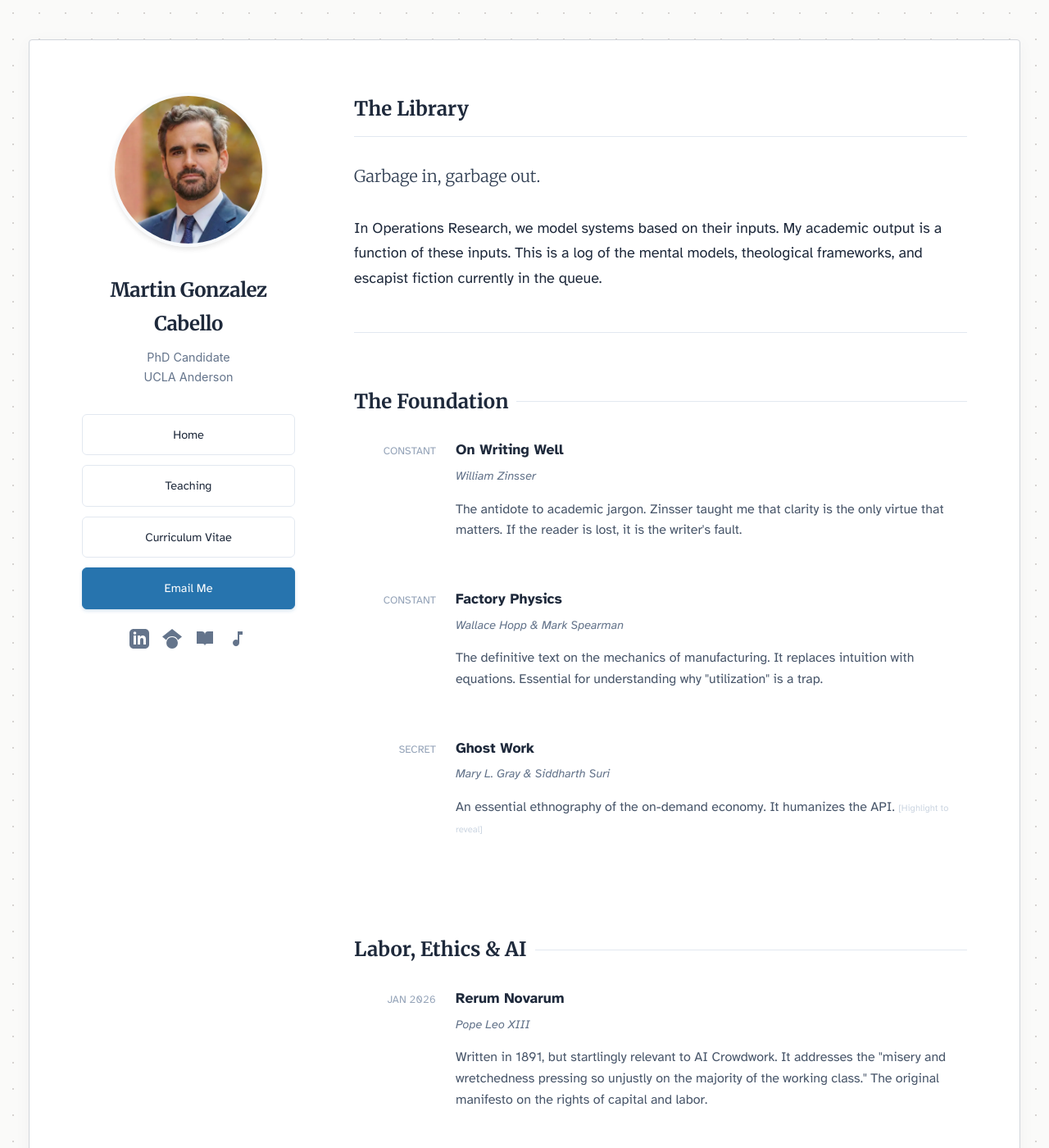
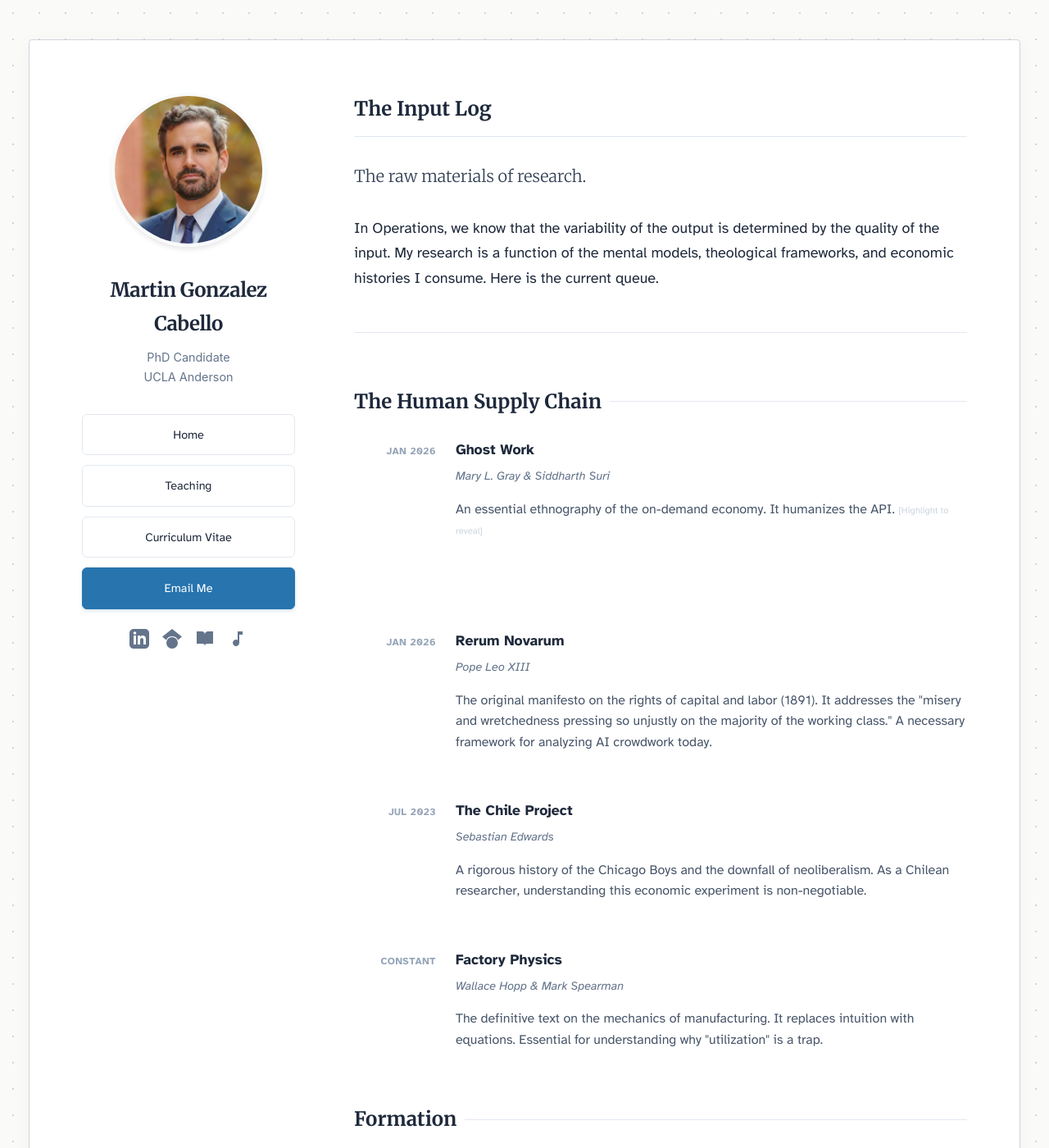
Before and after one commit to martins73/research-site, a Jekyll site: the page built from library.html, in a window 1280 px wide and 1400 px high. Shown: the whole window at 82% size. Built offline with Jekyll 4.4.1, drawn with Linux system fonts in a browser that asks for light colours; some of the changed text lies outside the part shown.

Commit message:
Refactor library.html with updated book details
Updated book metadata and descriptions in library.html. Adjusted styles and removed unnecessary comments.

```diff
--- a/library.html
+++ b/library.html
@@ -38,17 +38,18 @@ active_page: library
 
     .book-item {
         display: grid;
-        grid-template-columns: 100px 1fr; /* Space for date/rating */
+        grid-template-columns: 100px 1fr; /* Space for date badge */
         gap: 1.5rem;
         align-items: baseline;
     }
 
     .book-meta {
         text-align: right;
-        font-size: 0.8rem;
+        font-size: 0.75rem;
         color: #94a3b8;
-        font-feature-settings: "tnum";
-        font-weight: 500;
+        font-weight: 700;
+        text-transform: uppercase;
+        letter-spacing: 0.5px;
     }
 
     .book-content {
@@ -77,11 +78,7 @@ active_page: library
         line-height: 1.6;
     }
 
-    /* RATING STARS (Pure CSS) */
-    .stars { color: #e2e8f0; letter-spacing: -2px; }
-    .stars.gold { color: #D97706; }
-
-    /* THE INVISIBLE INK STYLE (Easter Egg) */
+    /* INVISIBLE INK STYLE */
     .ghost-text {
         color: var(--bg-paper); /* Matches background (Invisible) */
         font-size: 0.9rem;
@@ -93,24 +90,46 @@ active_page: library
         color: #cbd5e1;
         font-size: 0.7rem;
     }
-    /* When highlighted, the browser default selection color makes it readable */
 </style>
 
 <section>
     <div class="library-intro">
-        <h2>The Library</h2>
-        <p class="lead">Garbage in, garbage out.</p>
-        <p>In Operations Research, we model systems based on their inputs. My academic output is a function of these inputs. This is a log of the mental models, theological frameworks, and escapist fiction currently in the queue.</p>
+        <h2>The Input Log</h2>
+        <p class="lead">The raw materials of research.</p>
+        <p>In Operations, we know that the variability of the output is determined by the quality of the input. My research is a function of the mental models, theological frameworks, and economic histories I consume. Here is the current queue.</p>
     </div>
 
-    <h3 class="bookshelf-title">The Foundation</h3>
+    <h3 class="bookshelf-title">The Human Supply Chain</h3>
     <div class="book-grid">
         <div class="book-item">
-            <div class="book-meta">CONSTANT</div>
+            <div class="book-meta">JAN 2026</div>
             <div class="book-content">
-                <span class="book-title">On Writing Well</span>
-                <span class="book-author">William Zinsser</span>
-                <p class="book-comment">The antidote to academic jargon. Zinsser taught me that clarity is the only virtue that matters. If the reader is lost, it is the writer's fault.</p>
+                <span class="book-title">Ghost Work</span>
+                <span class="book-author">Mary L. Gray & Siddharth Suri</span>
+                <p class="book-comment">
+                    An essential ethnography of the on-demand economy. It humanizes the API.
+                    <span class="ghost-text">
+                        [SECRET LOG: Cyberpunk 2077 is the ultimate case study in supply chain failure. They released a beta product to meet a quarterly target. It is a warning: When you treat humans as components, the system glitches. Also, the story is a masterpiece.]
+                    </span>
+                </p>
+            </div>
+        </div>
+
+        <div class="book-item">
+            <div class="book-meta">JAN 2026</div>
+            <div class="book-content">
+                <span class="book-title">Rerum Novarum</span>
+                <span class="book-author">Pope Leo XIII</span>
+                <p class="book-comment">The original manifesto on the rights of capital and labor (1891). It addresses the "misery and wretchedness pressing so unjustly on the majority of the working class." A necessary framework for analyzing AI crowdwork today.</p>
+            </div>
+        </div>
+
+        <div class="book-item">
+            <div class="book-meta">JUL 2023</div>
+            <div class="book-content">
+                <span class="book-title">The Chile Project</span>
+                <span class="book-author">Sebastian Edwards</span>
+                <p class="book-comment">A rigorous history of the Chicago Boys and the downfall of neoliberalism. As a Chilean researcher, understanding this economic experiment is non-negotiable.</p>
             </div>
         </div>
 
@@ -122,88 +141,34 @@ active_page: library
                 <p class="book-comment">The definitive text on the mechanics of manufacturing. It replaces intuition with equations. Essential for understanding why "utilization" is a trap.</p>
             </div>
         </div>
-
-        <div class="book-item">
-            <div class="book-meta">SECRET</div>
-            <div class="book-content">
-                <span class="book-title">Ghost Work</span>
-                <span class="book-author">Mary L. Gray & Siddharth Suri</span>
-                <p class="book-comment">
-                    An essential ethnography of the on-demand economy. It humanizes the API.
-                    <span class="ghost-text">
-                        [SECRET LOG: Cyberpunk 2077 is the ultimate case study in supply chain failure. They released a beta product to meet a quarterly target. It is a warning: When you treat humans as components, the system glitches. Also, the story is a masterpiece.]
-                    </span>
-                </p>
-            </div>
-        </div>
     </div>
 
-    <h3 class="bookshelf-title">Labor, Ethics & AI</h3>
-    <div class="book-grid">
-
-        <div class="book-item">
-            <div class="book-meta">JAN 2026</div>
-            <div class="book-content">
-                <span class="book-title">Rerum Novarum</span>
-                <span class="book-author">Pope Leo XIII</span>
-                <p class="book-comment">Written in 1891, but startlingly relevant to AI Crowdwork. It addresses the "misery and wretchedness pressing so unjustly on the majority of the working class." The original manifesto on the rights of capital and labor.</p>
-            </div>
-        </div>
-
-        <div class="book-item">
-            <div class="book-meta">2024</div>
-            <div class="book-content">
-                <span class="book-title">Artificial Unintelligence</span>
-                <span class="book-author">Meredith Broussard</span>
-                <p class="book-comment">A critical look at "technochauvinism"—the belief that technology is always the solution. Essential reading for understanding the limits of the algorithms we build[cite: 26].</p>
-            </div>
-        </div>
-
-        <div class="book-item">
-            <div class="book-meta">2023</div>
-            <div class="book-content">
-                <span class="book-title">The Chile Project</span>
-                <span class="book-author">Sebastian Edwards</span>
-                <p class="book-comment">A history of the Chicago Boys and the downfall of neoliberalism. Given my time at ACHS and my background, this is a necessary autopsy of an economic experiment.</p>
-            </div>
-        </div>
-
-        <div class="book-item">
-            <div class="book-meta">2024</div>
-            <div class="book-content">
-                <span class="book-title">Going Infinite</span>
-                <span class="book-author">Michael Lewis</span>
-                <p class="book-comment">The rise and fall of SBF. A case study in what happens when "Effective Altruism" meets zero internal controls.</p>
-            </div>
-        </div>
-    </div>
-
-    <h3 class="bookshelf-title">Theology & Formation</h3>
+    <h3 class="bookshelf-title">Formation</h3>
     <div class="book-grid">
         <div class="book-item">
             <div class="book-meta">JAN 2026</div>
             <div class="book-content">
                 <span class="book-title">Gay and Catholic</span>
                 <span class="book-author">Eve Tushnet</span>
-                <p class="book-comment">Accepting my sexuality and my faith.</p>
+                <p class="book-comment">Reading to better welcome friends into the Church with truth, love, and charity.</p>
             </div>
         </div>
 
         <div class="book-item">
-            <div class="book-meta">2025</div>
+            <div class="book-meta">SEP 2025</div>
             <div class="book-content">
                 <span class="book-title">Hannah's Children</span>
                 <span class="book-author">Catherine Pakaluk</span>
-                <p class="book-comment">"The women quietly defying the birth dearth." A data-driven look at large families in an era of decline. Resonates with our own chaotic household of four.</p>
+                <p class="book-comment">"The women quietly defying the birth dearth." A data-driven look at large families in an era of decline. Resonates deeply with our own chaotic household of four.</p>
             </div>
         </div>
 
         <div class="book-item">
-            <div class="book-meta">2023</div>
+            <div class="book-meta">CLASSIC</div>
             <div class="book-content">
-                <span class="book-title">The Whole-Brain Child</span>
-                <span class="book-author">Daniel J. Siegel</span>
-                <p class="book-comment">Trying to apply systems thinking to the most unpredictable system of all: a toddler's brain[cite: 14].</p>
+                <span class="book-title">Man's Search for Meaning</span>
+                <span class="book-author">Viktor Frankl</span>
+                <p class="book-comment">The ultimate argument that humans are not just "resources" to be optimized, but souls searching for purpose. A check against pure efficiency.</p>
             </div>
         </div>
     </div>
@@ -211,31 +176,21 @@ active_page: library
     <h3 class="bookshelf-title">Escapism</h3>
     <div class="book-grid">
         <div class="book-item">
-            <div class="book-meta">★★★★★</div>
+            <div class="book-meta">JAN 2026</div>
             <div class="book-content">
-                <span class="book-title">The Thursday Murder Club (Series)</span>
-                <span class="book-author">Richard Osman</span>
-                <p class="book-comment">My go-to palate cleanser. I've read <em>The Bullet That Missed</em> and <em>The Man Who Died Twice</em>. Perfect pacing, British humor, and a reminder that old age is not a decline.</p>
+                <span class="book-title">A Confederacy of Dunces</span>
+                <span class="book-author">John Kennedy Toole</span>
+                <p class="book-comment">Ignatius J. Reilly is the ultimate anti-hero. A tragicomedy I finally tackled to start the year.</p>
             </div>
         </div>
 
         <div class="book-item">
-            <div class="book-meta">CLASSIC</div>
+            <div class="book-meta">SERIES</div>
             <div class="book-content">
-                <span class="book-title">A Confederacy of Dunces</span>
-                <span class="book-author">John Kennedy Toole</span>
-                <p class="book-comment">Ignatius J. Reilly is the ultimate anti-hero. A tragicomedy I finally tackled in Jan 2026.</p>
-            </div>
-        </div>
-
-        <div class="book-item">
-            <div class="book-meta">SPANISH</div>
-            <div class="book-content">
-                <span class="book-title">La sombra del viento</span>
-                <span class="book-author">Carlos Ruiz Zafón</span>
-                <p class="book-comment">"The Shadow of the Wind." A Gothic thriller about the Cemetery of Forgotten Books. A masterpiece of atmosphere[cite: 19].</p>
+                <span class="book-title">The Thursday Murder Club</span>
+                <span class="book-author">Richard Osman</span>
+                <p class="book-comment">My go-to palate cleanser. I've read the first three. Perfect pacing, British humor, and a reminder that old age is not a decline.</p>
             </div>
         </div>
     </div>
-
 </section>
```
